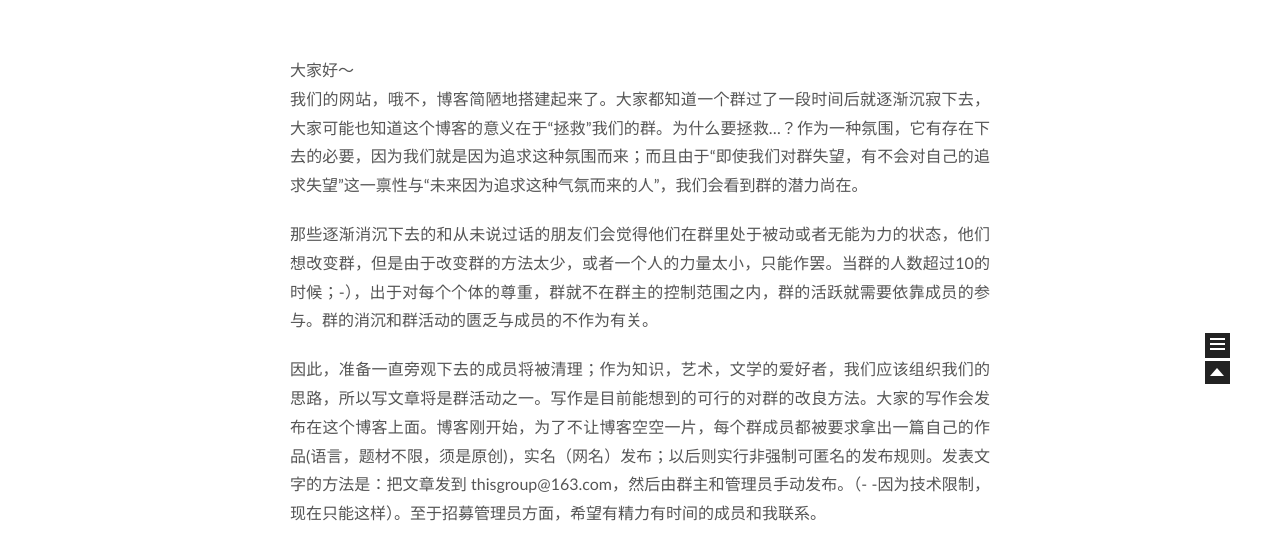
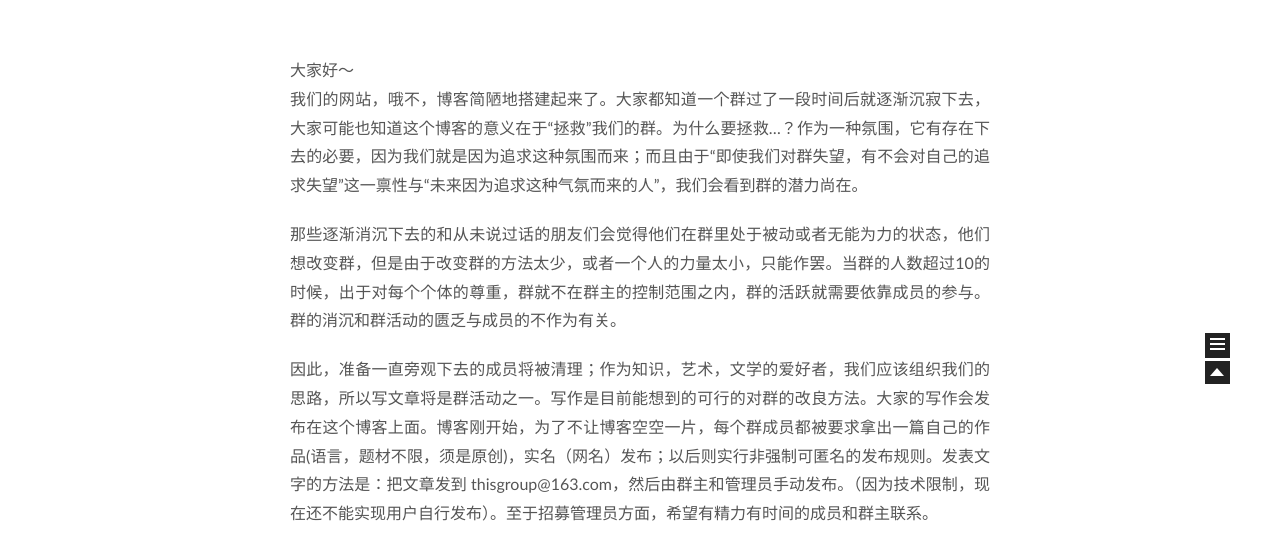
Before and after one commit to lcgrp/lcgrp.github.io, a plain HTML site: page index.html in a window 1280 px wide. Shown: the part 397-943 px from the top of the page. Drawn offline with Linux system fonts and the light colour scheme.

Commit message:
Site updated: 2015-05-14 04:07:35

```diff
--- a/css/main.css
+++ b/css/main.css
@@ -1171,7 +1171,7 @@ input.menu-search-input {
   width: 4px;
   height: 4px;
   border-radius: 50%;
-  background: #d93cff;
+  background: #06ecff;
 }
 .sidebar-nav {
   margin: 0;
--- a/index.html
+++ b/index.html
@@ -134,8 +134,8 @@
 
 
           <p>大家好～<br>我们的网站，哦不，博客简陋地搭建起来了。大家都知道一个群过了一段时间后就逐渐沉寂下去，大家可能也知道这个博客的意义在于“拯救”我们的群。为什么要拯救…？作为一种氛围，它有存在下去的必要，因为我们就是因为追求这种氛围而来；而且由于“即使我们对群失望，有不会对自己的追求失望”这一禀性与“未来因为追求这种气氛而来的人”，我们会看到群的潜力尚在。</p>
-<p>那些逐渐消沉下去的和从未说过话的朋友们会觉得他们在群里处于被动或者无能为力的状态，他们想改变群，但是由于改变群的方法太少，或者一个人的力量太小，只能作罢。当群的人数超过10的时候；-），出于对每个个体的尊重，群就不在群主的控制范围之内，群的活跃就需要依靠成员的参与。群的消沉和群活动的匮乏与成员的不作为有关。</p>
-<p>因此，准备一直旁观下去的成员将被清理；作为知识，艺术，文学的爱好者，我们应该组织我们的思路，所以写文章将是群活动之一。写作是目前能想到的可行的对群的改良方法。大家的写作会发布在这个博客上面。博客刚开始，为了不让博客空空一片，每个群成员都被要求拿出一篇自己的作品(语言，题材不限，须是原创)，实名（网名）发布；以后则实行非强制可匿名的发布规则。发表文字的方法是：把文章发到 thisgroup@163.com，然后由群主和管理员手动发布。（- -因为技术限制，现在只能这样）。至于招募管理员方面，希望有精力有时间的成员和我联系。</p>
+<p>那些逐渐消沉下去的和从未说过话的朋友们会觉得他们在群里处于被动或者无能为力的状态，他们想改变群，但是由于改变群的方法太少，或者一个人的力量太小，只能作罢。当群的人数超过10的时候，出于对每个个体的尊重，群就不在群主的控制范围之内，群的活跃就需要依靠成员的参与。群的消沉和群活动的匮乏与成员的不作为有关。</p>
+<p>因此，准备一直旁观下去的成员将被清理；作为知识，艺术，文学的爱好者，我们应该组织我们的思路，所以写文章将是群活动之一。写作是目前能想到的可行的对群的改良方法。大家的写作会发布在这个博客上面。博客刚开始，为了不让博客空空一片，每个群成员都被要求拿出一篇自己的作品(语言，题材不限，须是原创)，实名（网名）发布；以后则实行非强制可匿名的发布规则。发表文字的方法是：把文章发到 thisgroup@163.com，然后由群主和管理员手动发布。（因为技术限制，现在还不能实现用户自行发布）。至于招募管理员方面，希望有精力有时间的成员和群主联系。</p>
 <p>如果大家有其他对群建设的建议，欢迎向群主提出。</p>
 
 
```
Also changed, not shown: 2015/05/14/群博客成立宣言/index.html (+2 -2 lines).
